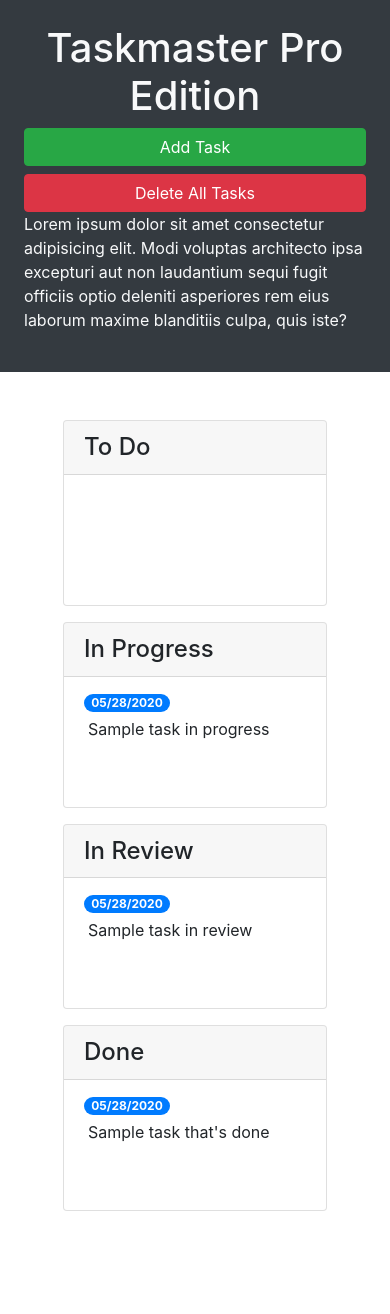
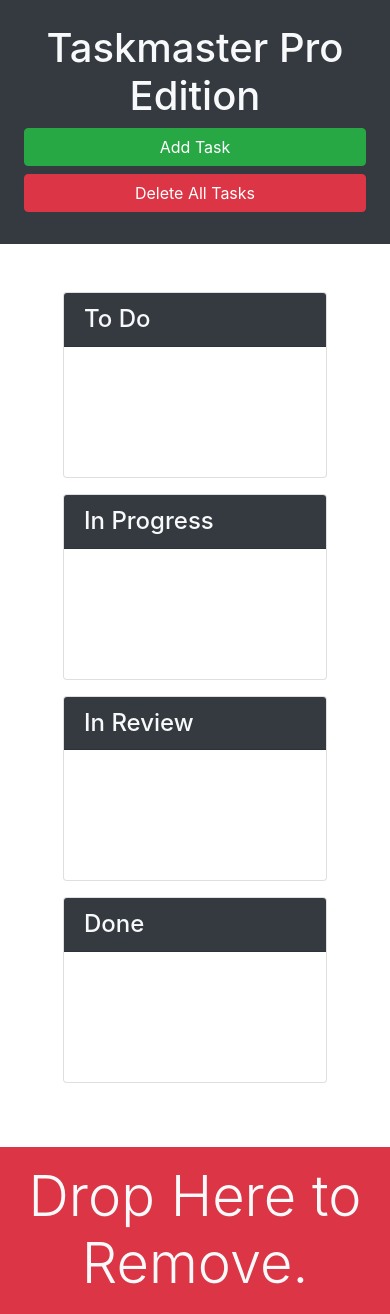
Before and after one commit to TSRodgers/taskmaster-pro, a plain HTML site: page index.html in a window 390 px wide. Before the commit the page ends 1275 px from the top, so only its background shows below. Drawn offline with nearby package versions, Linux system fonts and the light colour scheme.

Commit message:
created an element to be used as drag/drop delete

```diff
--- a/index.html
+++ b/index.html
@@ -1,113 +1,92 @@
 <!DOCTYPE html>
 <html lang="en">
+
 <head>
-    <meta charset="UTF-8" />
-    <meta name="viewport" content="width=device-width, initial-scale=1.0" />
-    <meta http-equiv="X-UA-Compatible" content="ie=edge" />
-    <link
-      rel="stylesheet"
-      href="https://cdnjs.cloudflare.com/ajax/libs/twitter-bootstrap/4.3.1/css/bootstrap.min.css"
-    />
+  <meta charset="UTF-8">
+  <meta name="viewport" content="width=device-width, initial-scale=1.0">
+  <meta http-equiv="X-UA-Compatible" content="ie=edge">
+  <link rel="stylesheet" href="https://cdnjs.cloudflare.com/ajax/libs/twitter-bootstrap/4.3.1/css/bootstrap.min.css">
   <link rel="stylesheet" href="./assets/css/style.css" />
   <title>Taskmaster Pro</title>
 </head>
 
 <body>
+
   <div class="row min-vh-100 no-gutters">
-      <header
-        class="col-12 col-lg-3 bg-dark text-light d-flex flex-column p-4 p-lg-3"
-      >
-        <h1 class="text-center">Taskmaster Pro Edition</h1>
-        <button
-          id="create-task"
-          class="btn btn-block btn-success"
-          data-toggle="modal"
-          data-target="#task-form-modal"
-        >
-          Add Task
-        </button>
-        <button id="remove-tasks" class="btn btn-block btn-danger">
-          Delete All Tasks
-        </button>
-        <p class="mt-auto">
-          Lorem ipsum dolor sit amet consectetur adipisicing elit. Modi voluptas
-          architecto ipsa excepturi aut non laudantium sequi fugit officiis
-          optio deleniti asperiores rem eius laborum maxime blanditiis culpa,
-          quis iste?
-        </p>
+    <header class="col-12 col-lg-3 bg-dark text-light sticky-top d-flex flex-column p-4 p-lg-3">
+      <div>
+        <h1 class="text-center"><span class="oi oi-task d-inline d-lg-none"></span>
+          Taskmaster Pro Edition</h1>
+        <div class="ml-md-auto w-100 w-md-auto">
+          <button id="create-task" class="btn btn-block btn-success" data-toggle="modal"
+            data-target="#task-form-modal">Add Task</button>
+          <button id="remove-tasks" class="btn btn-block btn-danger mb-2 mb-md-4"></span>Delete All Tasks</button>
+        </div>
+      </div>
+      <p class="mt-auto d-none d-lg-block">Lorem ipsum dolor sit amet consectetur adipisicing elit. Modi voluptas
+        architecto ipsa
+        excepturi aut non laudantium sequi fugit officiis optio deleniti asperiores rem eius laborum maxime blanditiis
+        culpa, quis iste?</p>
     </header>
-      <main class="col-12 col-lg-9">
+    <main class="col-12 col-lg-9 d-flex flex-column">
       <div class="m-5 row justify-content-around">
-          <!--todo start-->
+          <!--  -->
           <div class="col-12 col-md-6 col-xl-3 mb-3">
             <div class="card">
-              <h4 class="card-header">To Do</h4>
-              <ul id="list-toDo" class="list-group list-group-flush"></ul>
-            </div>
-          </div>
-          <!--todo end-->
-          <!--in progres start-->
-          <div class="col-12 col-md-6 col-xl-3 mb-3">
-            <div class="card">
-              <h4 class="card-header">In Progress</h4>
-              <ul id="list-inProgress" class="list-group list-group-flush">
-                <li class="list-group-item">
-                  <span class="badge badge-primary badge-pill">05/28/2020</span>
-                  <p class="m-1">Sample task in progress</p>
-                </li>
+              <h4 class="card-header bg-dark text-light">
+                To Do
+              </h4>
+              <ul id="list-toDo" class="list-group list-group-flush">
               </ul>
             </div>
           </div>
-          <!--in progress end-->
-          <!--in review start-->
+          <!--  -->
           <div class="col-12 col-md-6 col-xl-3 mb-3">
             <div class="card">
-              <h4 class="card-header">In Review</h4>
-              <ul id="list-inReview" class="list-group list-group-flush">
-                <li class="list-group-item">
-                  <span class="badge badge-primary badge-pill">05/28/2020</span>
-                  <p class="m-1">Sample task in review</p>
-                </li>
+              <h4 class="card-header bg-dark text-light">
+                In Progress
+              </h4>
+              <ul id="list-inProgress" class="list-group list-group-flush">
               </ul>
             </div>
           </div>
-          <!--in review end-->
-          <!--done start-->
+          <!--  -->
           <div class="col-12 col-md-6 col-xl-3 mb-3">
             <div class="card">
-              <h4 class="card-header">Done</h4>
-              <ul id="list-done" class="list-group list-group-flush">
-                <li class="list-group-item">
-                  <span class="badge badge-primary badge-pill">05/28/2020</span>
-                  <p class="m-1">Sample task that's done</p>
-                </li>
+              <h4 class="card-header bg-dark text-light">
+                In Review
+              </h4>
+              <ul id="list-inReview" class="list-group list-group-flush">
               </ul>
             </div>
           </div>
-          <!--done end-->
+          <!--  -->
+          <div class="col-12 col-md-6 col-xl-3 mb-3">
+            <div class="card">
+              <h4 class="card-header bg-dark text-light">
+                Done
+              </h4>
+              <ul id="list-done" class="list-group list-group-flush">
+              </ul>
+            </div>
+          </div>
+      </div>
+      <div class="mt-auto" id="trash">
+        <div class="w-100 bg-danger p-3 text-center text-light display-4">
+          Drop Here to Remove.
+        </div>
       </div>
     </main>
   </div>
 
   <!-- Modal -->
-    <div
-      class="modal fade"
-      id="task-form-modal"
-      tabindex="-1"
-      role="dialog"
-      aria-labelledby="task-form-modal"
-      aria-hidden="true"
-    >
+  <div class="modal fade" id="task-form-modal" tabindex="-1" role="dialog" aria-labelledby="task-form-modal"
+    aria-hidden="true">
     <div class="modal-dialog modal-dialog-centered" role="document">
       <div class="modal-content">
         <div class="modal-header">
           <h5 class="modal-title" id="task-form-modal">Add New Task</h5>
-            <button
-              type="button"
-              class="close"
-              data-dismiss="modal"
-              aria-label="Close"
-            >
+          <button type="button" class="close" data-dismiss="modal" aria-label="Close">
             <span aria-hidden="true">&times;</span>
           </button>
         </div>
@@ -115,32 +94,16 @@
           <form>
             <div class="form-group">
               <label for="modalTaskDescription">Task description</label>
-                <textarea
-                  id="modalTaskDescription"
-                  rows="3"
-                  class="form-control"
-                ></textarea>
+              <textarea class="form-control" id="modalTaskDescription" rows="3"></textarea>
             </div>
             <div class="form-group">
               <label for="modalDueDate">Due date</label>
-                <input
-                  type="text"
-                  id="modalDueDate"
-                  class="form-control"
-                  placeholder="mm/dd/yyyy"
-                  autocomplete="off"
-                />
+              <input type="text" class="form-control" id="modalDueDate" placeholder="mm/dd/yyyy" autocomplete="off" />
             </div>
           </form>
         </div>
         <div class="modal-footer">
-            <button
-              type="button"
-              class="btn btn-secondary"
-              data-dismiss="modal"
-            >
-              Close
-            </button>
+          <button type="button" class="btn btn-secondary" data-dismiss="modal">Close</button>
           <button type="button" class="btn btn-primary">Save Task</button>
         </div>
       </div>
@@ -152,4 +115,5 @@
   <script src="https://cdnjs.cloudflare.com/ajax/libs/twitter-bootstrap/4.3.1/js/bootstrap.min.js"></script>
   <script src="./assets/js/script.js"></script>
 </body>
+
 </html>
```
Lines whose indentation alone changed are shown as unchanged.
